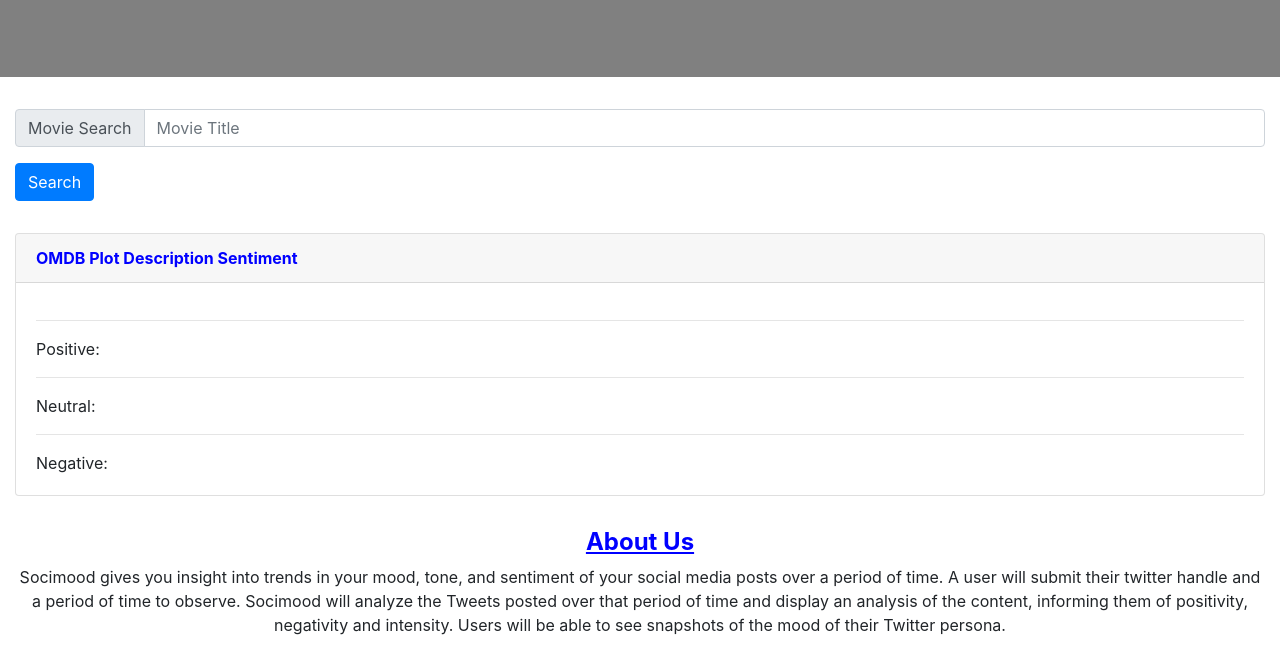
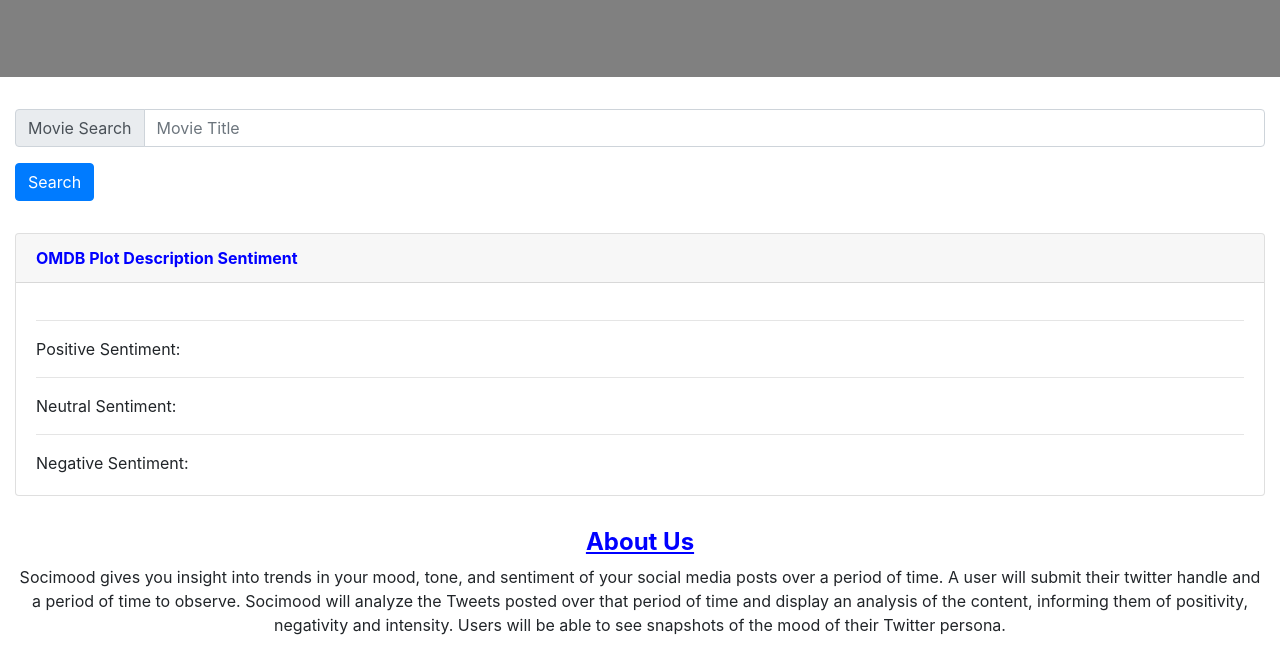
Before and after one commit to asanchez3315/Project-1, a plain HTML site: page index.html in a window 1280 px wide. Shown: the part 185-838 px from the top of the page. Drawn offline with nearby package versions, Linux system fonts and the light colour scheme.

Commit message:
Fixes repeated search problem

```diff
--- a/assets/javascript/app.js
+++ b/assets/javascript/app.js
@@ -73,13 +73,14 @@ $(document).ready(function() {
     // Reset the input field after entry
     $('#input').val('');
     database.ref().remove()
+    $('movie-title').text('')
     database.ref().on("child_added", function(childSnapshot) {
       movieName = childSnapshot.val().movie
       pos = Math.floor(childSnapshot.val().pos.replace('%', ''))
       neg = Math.floor(childSnapshot.val().neg.replace('%', ''))
       mid = Math.floor(childSnapshot.val().mid.replace('%', ''))
       total = childSnapshot.val().total
-      $('#movie-title').append('<h4>' + movieName + '</h4>')
+      $('#movie-title').text(movieName)
       drawCircle('circles-pos', pos, '#89d179')
       drawCircle('circles-mid', mid, '#ccca7c')
       drawCircle('circles-neg', neg, '#ce6d6d')
--- a/index.html
+++ b/index.html
@@ -49,17 +49,17 @@
             </div>
             <hr>
             <div id="rating-display" class="row">
-                <div id="positive" class="col-2">Positive: </div>
+                <div id="positive" class="col-2">Positive Sentiment: </div>
                 <div id="circles-pos" class="circles col-md-10"></div>
             </div>
             <hr>
             <div id="rating-display" class="row">
-                <div id="neutral" class="col-2">Neutral: </div>
+                <div id="neutral" class="col-2">Neutral Sentiment: </div>
                 <div id="circles-mid" class="circles col-md-10"></div>
             </div>
             <hr>
             <div id="rating-display" class="row">
-                <div id="negative" class="col-2">Negative: </div>
+                <div id="negative" class="col-2">Negative Sentiment: </div>
                 <div id="circles-neg" class="circles col-md-10"></div>
             </div>
             <div id="poster-display" class=""></div>
```
